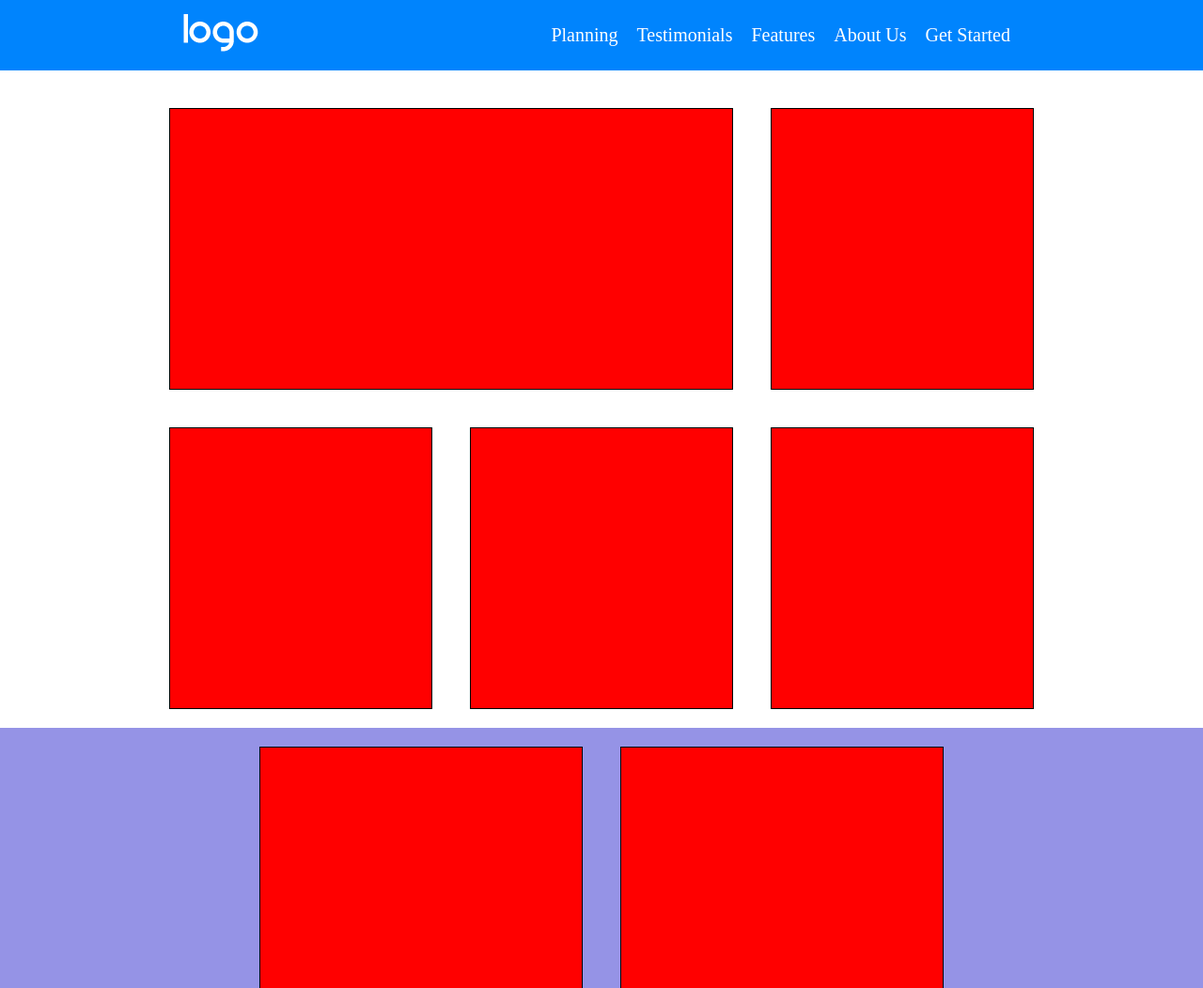
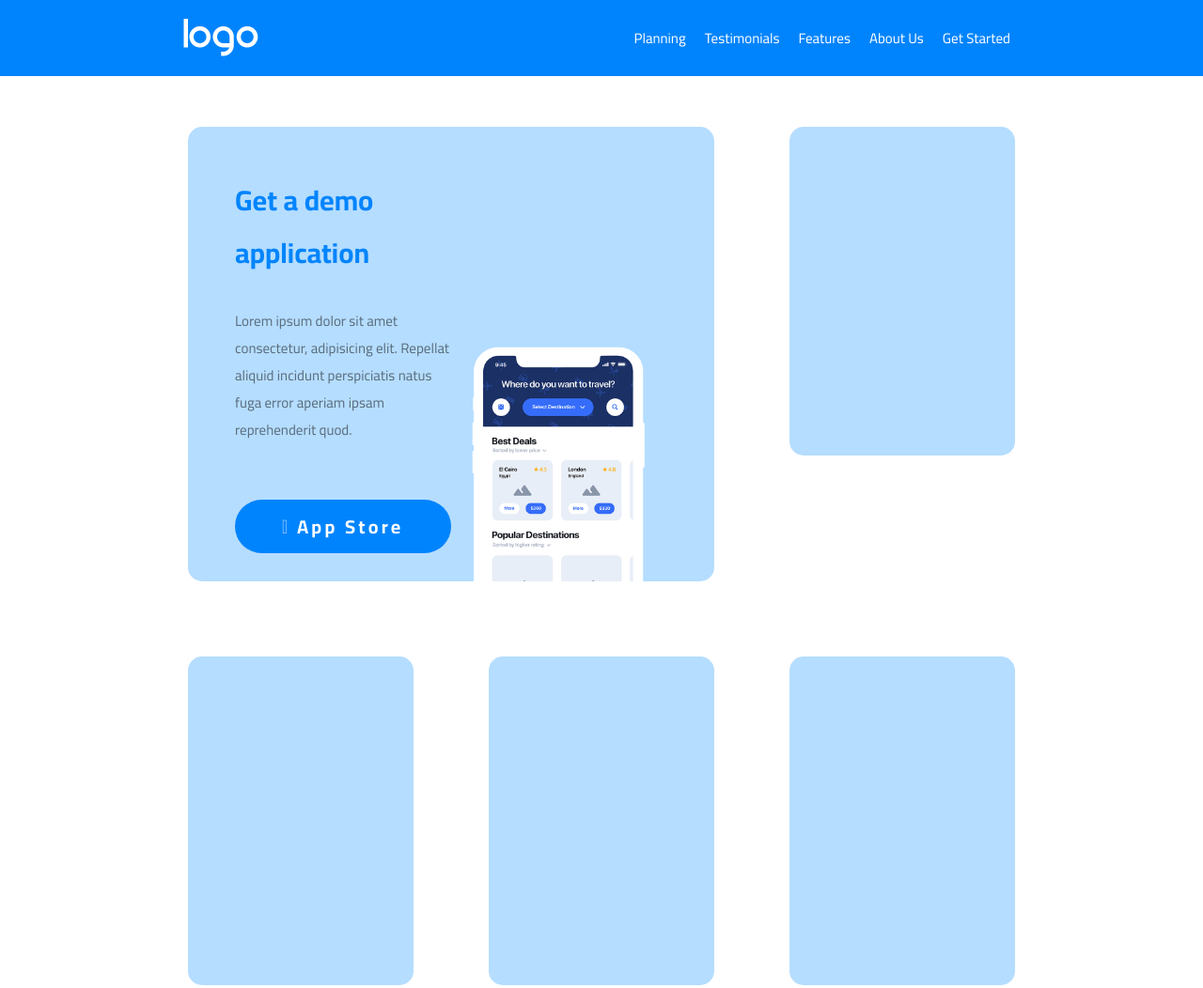
Before and after one commit to MattiaPiazzolla/htmlcss-responsive-layout, a plain HTML site: page index.html in a window 1280 px wide. Shown: the top 1052 px of the page at 94% size. Drawn offline with Linux system fonts and the light colour scheme.

Commit message:
[UPD] first card

```diff
--- a/css/style.css
+++ b/css/style.css
@@ -4,7 +4,8 @@
     box-sizing: border-box;
 }
 body{
-    font-size: 20px;
+    font-size: 15px;
+    font-family: "Cairo", sans-serif;
 }
 
 /* SECTION CLASSES */
@@ -46,23 +47,76 @@ main{
     width: 70%;
 }
 .content{
-    margin: 20px;
-    height: 300px;
-    background-color: red;
-    border: 1px solid black;
+    margin: 40px;
+
 }
 
 /* UTILITY CLASSES */
 .float-end{
     float: right;
 }
+.d-inline-block{
+    display: inline-block;
+}
+    /* color */
 .bg-purple{
     background-color: #9593E6;
 }
+.bg-lightblue{
+    background-color: #B5DDFF;
+}
+.bg-blue{
+    background-color: #0084FD;
+}
+.blue-txt{
+    color: #0084FD;
+}
+.grey-txt{
+    color: #5A6D7E;
+}
+.white-txt{
+    color: #fff;
+    text-decoration: none;
+}
 
+.card{
+    padding: 50px 50px 0 50px;
+    border-radius: 15px;
+}
+.btn-first{
+    border-radius: 30px;
+    padding: 10px 0;
+    width: 85%;
+    text-align: center;
+}
+    /* margin */
+.mt-30{
+    margin-top: 30px;
+}
+.mb-30{
+    margin-bottom: 30px;
+}
 
+    /* padding */
+.pt-30{
+    padding-top: 30px;
+}
+.pb-30{
+    padding-bottom: 30px;
+}
+.pt-5{
+    padding-top: 5px;
+}
 
-
+    /* font */
+.font-txt{
+    font-size: 30px;
+}
+.txt-btn{
+    font-size: 1.25rem;
+    font-weight: 700;
+    letter-spacing: .2rem;
+}
 /* SITE SECTIONS */
 /* header */
 .unstyle-list{
@@ -85,11 +139,18 @@ main{
     padding: 11px 0;
 }
 
+/* FIRTS SECTION */
+.card img{
+    width: 100%;
+    margin-bottom: -7.5px;
+}
+
 
 /* MEDIA QUERY */
 
 /* TABLET */
 @media screen and (min-width: 576px) {
+    /* layout */
     .col-md-66{
         width: calc(100% / 3 * 2);
     }
@@ -105,6 +166,11 @@ main{
     .col-md-40{
         width: 40%;
     }
+    /* first section */
+    .card img{
+        width: 60%;
+    }
+
 }
 
 /* DESKTOP */
@@ -123,13 +189,39 @@ main{
         width: 60%;
         margin: 0 auto;
     }
+    /* first section */
+    .card img{
+        width: 100%;
+
+    }
 
 }
 @media screen and (min-width: 1102px) {
+    .col-xlg-50{
+        width: 50%;
+    }
     .desktop-menu{
         display: block;
     }
     .mobile-menu{
         display: none;
     }
+    .card{
+        min-height: 350px;
+    }
+    .card img{
+        margin-bottom: 0;
+    }
+    .flex-bottom{
+        display: flex;
+        align-items: end;
+    }
+    .btn-first{
+        width: 100%;
+    }
 }
+@media screen and (min-width:1329px) {
+    .btn-first{
+        width: 75%;
+    }
+}
--- a/index.html
+++ b/index.html
@@ -6,6 +6,9 @@
     <title>Responsive Layout</title>
     <!-- Fonts -->
     <link rel="stylesheet" href="https://cdnjs.cloudflare.com/ajax/libs/font-awesome/6.5.2/css/all.min.css" integrity="sha512-SnH5WK+bZxgPHs44uWIX+LLJAJ9/2PkPKZ5QiAj6Ta86w+fsb2TkcmfRyVX3pBnMFcV7oQPJkl9QevSCWr3W6A==" crossorigin="anonymous" referrerpolicy="no-referrer" />
+    <link rel="preconnect" href="https://fonts.googleapis.com">
+<link rel="preconnect" href="https://fonts.gstatic.com" crossorigin>
+<link href="https://fonts.googleapis.com/css2?family=Cairo:wght@200..1000&display=swap" rel="stylesheet">
     <!-- Main Styles -->
     <link rel="stylesheet" href="./css/style.css">
 </head>
@@ -15,13 +18,13 @@
         <div class="container">
             <div class="row">
                 <div class="header-col-left">
-                    <div class="content-header">
+                    <div class="content-header pt-5 ">
                         <img src="./img/logo.png" alt="logo">
                     </div>
                 </div>
                 <div class="header-col-right">
                     <div class="content-header">
-                        <div class="mobile-menu v-middle float-end">
+                        <div class="mobile-menu float-end">
                             <i class="fa-solid fa-bars fa-xl"></i>
                         </div>
                         <div class="desktop-menu float-end">
@@ -55,7 +58,18 @@
             <div class="row">
                 <div class="col-100 col-md-66">
                     <div class="content">
-                        <div class="card bg-lightblue"></div>
+                        <div class="card bg-lightblue flex-lg">
+                            <div class="row">
+                                <div class="col-100 col-xlg-50">
+                                    <h2 class="blue-txt font-txt">Get a demo application</h2>
+                                    <p class="pt-30 pb-30 grey-txt">Lorem ipsum dolor sit amet consectetur, adipisicing elit. Repellat aliquid incidunt perspiciatis natus fuga error aperiam ipsam reprehenderit quod.</p>
+                                    <a href="" class="mt-30 mb-30 d-inline-block btn-first white-txt bg-blue txt-btn">&#63743; App Store</a>
+                                </div>
+                                <div class="col-100 col-xlg-50 flex-bottom">
+                                    <img src="./img/phone.png" alt="">
+                                </div>
+                            </div>
+                        </div>
                     </div>
                 </div>
                 <div class="col-100 col-md-33">
@@ -80,7 +94,8 @@
                 </div>
             </div>
         </div>
-        <!-- SECOND SECTION -->
+        <!-- PLANNING SECTION -->
+        <div id="planning">
             <div class="bg-purple">
                 <div class="container-sm">
                     <div class="row">
@@ -89,6 +104,7 @@
                         </div>
                         <div class="col-100 col-lg-50">
                             <div class="content"></div>
+                        </div>
                     </div>
                 </div>
             </div>
```
Also changed, not shown: 1 other file. Lines whose indentation alone changed are shown as unchanged.
